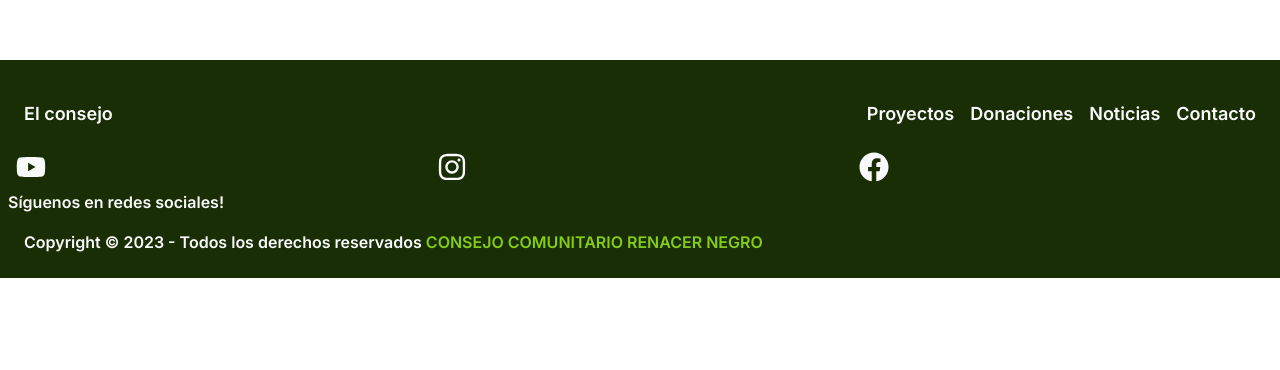
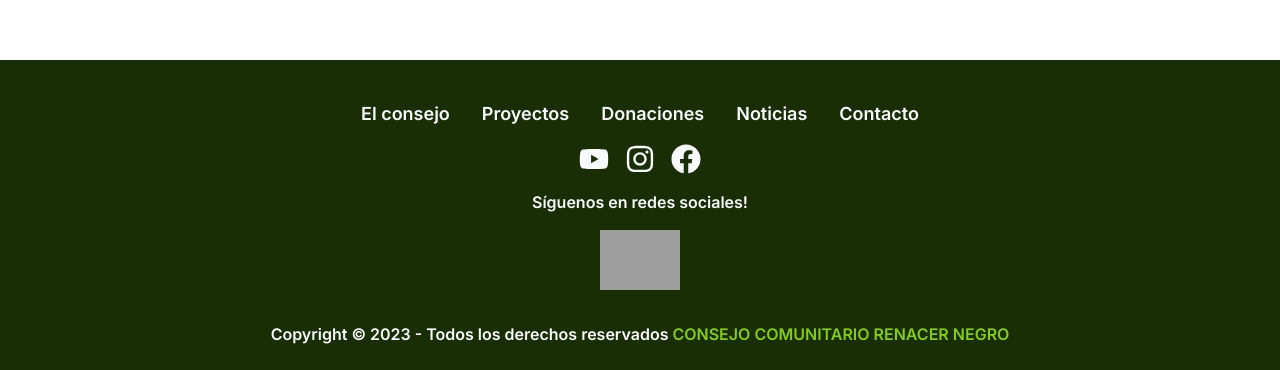
Before and after one commit to crenacernegro/renacer-front, a Next.js app: page / in a window 1280 px wide. Shown: the part 740-1110 px from the top of the page. Before the commit the page ends 1018 px from the top, so only its background shows below. Built offline with nearby package versions, Linux system fonts and the light colour scheme; grey boxes are pictures that could not be loaded.

Commit message:
added logo to footer

```diff
--- a/src/app/components/footer.tsx
+++ b/src/app/components/footer.tsx
@@ -3,12 +3,13 @@ import Link from "next/link";
 import { FaFacebook } from "react-icons/fa";
 import { FaYoutube } from "react-icons/fa";
 import { FaInstagram } from "react-icons/fa";
+import Logo from "./logo";
 
 const Footer = () => {
   return (
     <>
-      <footer className="footer footer-center h-full  w-full bg-lime-950 p-2 font-semibold text-slate-50 dark:border-b dark:border-stone-600 dark:bg-stone-900">
-        <nav className="mt-4 grid grid-cols-1 justify-between gap-4 p-4 text-lg sm:grid-flow-col sm:gap-4">
+      <footer className="footer text-center h-full  w-full bg-lime-950 p-2 font-semibold text-slate-50 dark:border-b dark:border-stone-600 dark:bg-stone-900">
+        <nav className="mt-4 grid grid-cols-1 justify-between gap-8 p-4 text-lg sm:flex sm:flex-row sm:justify-center">
           <Link href={"/consejo"}>El consejo</Link>
           <Link href={"/project"}>Proyectos</Link>
           <Link href={"/donacion"}>Donaciones</Link>
@@ -17,7 +18,7 @@ const Footer = () => {
         </nav>
         {/*Social media links */}
         <nav>
-          <div className="grid grid-flow-col gap-4 p-2">
+          <div className="flex flex-row gap-4 justify-center">
             {/*Youtube */}
             <a
               href="https://www.youtube.com/channel/UCmYs8a-JSmvzqg5gSrG_Ymw"
@@ -37,7 +38,18 @@ const Footer = () => {
               <FaFacebook className="text-3xl" />
             </a>
           </div>
-          <div>Síguenos en redes sociales!</div>
+          <div className="mt-4">Síguenos en redes sociales!</div>
+          <div className="flex items-center justify-center p-4">
+            <Link href={"/"}>
+              <Logo
+                alt="Logo"
+                srcLight="https://res.cloudinary.com/dxa54qfxx/image/upload/v1701312593/Light_1_eqz3wk.svg"
+                srcDark="https://res.cloudinary.com/dxa54qfxx/image/upload/t_Project1Renacer/v1701312593/Dark_xjddfi.svg"
+                width={80}
+                height={80}
+              />
+            </Link>
+          </div>
         </nav>
         <aside>
           <p className="p-4 font-semibold">
```
